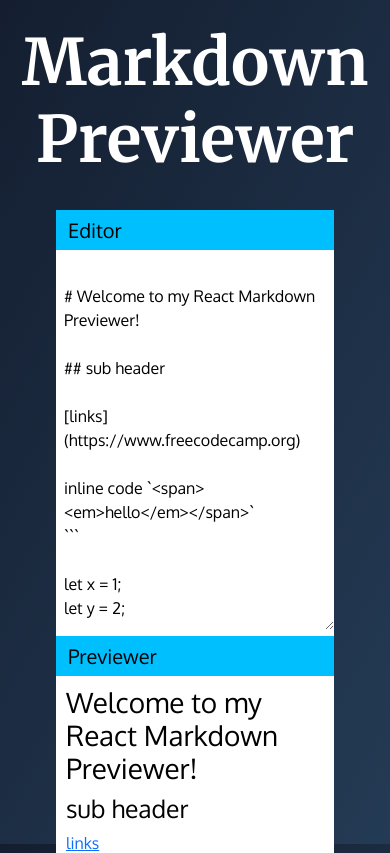
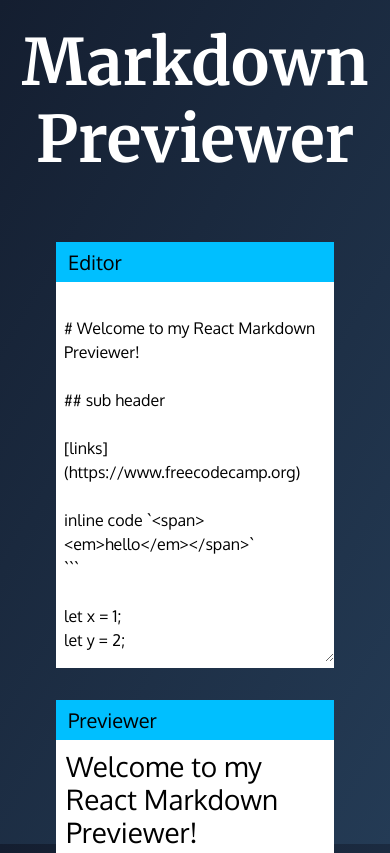
Before and after one commit to mdgabx/markdown-previewer, a React (Create React App) app: page / in a window 390 px wide. Shown: the top 853 px of the page. Built offline with nearby package versions, Linux system fonts and the light colour scheme.

Commit message:
adding the responsive layout

```diff
--- a/src/assets/styles.scss
+++ b/src/assets/styles.scss
@@ -69,3 +69,9 @@ body {
         }
     }
 }
+
+@media only screen and (max-width: 800px) {
+    .main-container {
+        margin-top: 2em !important;
+    }
+}
```
